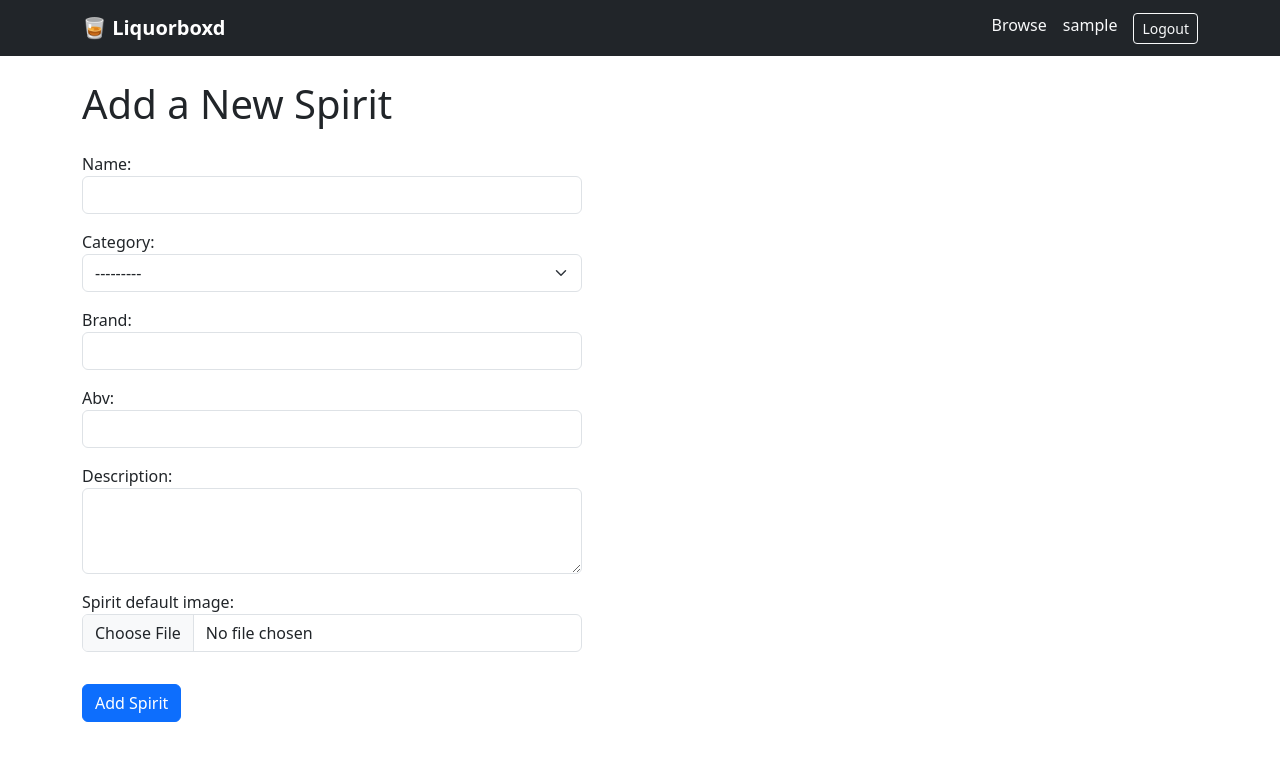
After one commit to marioesc425/Liquorboxd, a Django app: page /spirits/add/ in a window 1280 px wide. The commit adds this page. Shown: the top 761 px of the page. Run offline with Django 5.2, Linux system fonts and the light colour scheme; the visitor is signed in with stand-in values (Sample User, id 1).

Commit message:
Add user-submitted spirits with image upload and improved detail page layout

```diff
--- a/spirits/forms.py
+++ b/spirits/forms.py
@@ -1,5 +1,5 @@
 from django import forms
-from .models import Review
+from .models import Review, Spirit
 
 class ReviewForm(forms.ModelForm):
     class Meta:
@@ -11,3 +11,16 @@ class ReviewForm(forms.ModelForm):
             'text': forms.Textarea(attrs={'class': 'form-control', 'rows': 4}),
             'date_tried': forms.DateInput(attrs={'class': 'form-control', 'type': 'date'}),
         }
+
+class SpiritForm(forms.ModelForm):
+    class Meta:
+        model = Spirit
+        fields = ['name', 'category', 'brand', 'abv', 'description', 'spirit_default_image']
+        widgets = {
+            'name': forms.TextInput(attrs={'class': 'form-control'}),
+            'category': forms.Select(attrs={'class': 'form-select'}),
+            'brand': forms.TextInput(attrs={'class': 'form-control'}),
+            'abv': forms.NumberInput(attrs={'class': 'form-control', 'step': '0.1'}),
+            'description': forms.Textarea(attrs={'class': 'form-control', 'rows': 3}),
+            'spirit_default_image': forms.ClearableFileInput(attrs={'class': 'form-control'}),
+        }
--- a/spirits/models.py
+++ b/spirits/models.py
@@ -19,6 +19,7 @@ class Spirit(models.Model):
     brand = models.CharField(max_length = 50)
     abv = models.DecimalField(max_digits=3, decimal_places=1)
     description = models.TextField(blank=True)
+    spirit_default_image = models.ImageField(upload_to='spirit_details/', blank=True, null=True)
 
     def __str__(self):
         return self.name
--- /dev/null
+++ b/spirits/templates/spirits/add_spirit.html
@@ -0,0 +1,11 @@
+{% extends 'core/base.html' %}
+
+{% block content %}
+<h1 class="mb-4">Add a New Spirit</h1>
+
+<form method="post" enctype="multipart/form-data" style="max-width: 500px;">
+    {% csrf_token %}
+    {{ form.as_p }}
+    <button type="submit" class="btn btn-primary mt-3">Add Spirit</button>
+</form>
+{% endblock %}
--- a/spirits/templates/spirits/spirit_list.html
+++ b/spirits/templates/spirits/spirit_list.html
@@ -2,7 +2,7 @@
 
 {% block content %}
 <h1 class="mb-4">Spirits</h1>
-
+<a href="{% url 'add_spirit' %}" class="btn btn-outline-primary mb-3">+ Add a Spirit</a>
 <form method="get" class="d-flex mb-4" style="max-width: 400px;">
     <input type="text" name="q" class="form-control me-2" placeholder="Search spirits...">
     <button type="submit" class="btn btn-primary">Search</button>
--- a/spirits/urls.py
+++ b/spirits/urls.py
@@ -6,5 +6,6 @@ urlpatterns = [
     path('<int:pk>/', views.spirit_detail, name='spirit_detail'),
     path('<int:pk>/add_review/', views.add_review, name='add_review'),
     path('api/spirits/', views.spirit_list_api, name='spirit_list_api'),
-    path('api/spirits/<int:pk>/', views.spirit_detail_api, name='spirit_detail_api')
+    path('api/spirits/<int:pk>/', views.spirit_detail_api, name='spirit_detail_api'),
+    path('add/', views.add_spirit, name='add_spirit'),
 ]
--- a/spirits/views.py
+++ b/spirits/views.py
@@ -1,6 +1,6 @@
 from django.shortcuts import render, redirect, get_object_or_404
 from .models import Spirit
-from .forms import ReviewForm
+from .forms import ReviewForm, SpiritForm
 from django.contrib.auth.decorators import login_required
 from rest_framework.decorators import api_view
 from rest_framework.response import Response
@@ -49,3 +49,14 @@ def spirit_detail_api(request, pk):
     spirit = get_object_or_404(Spirit, pk=pk)
     serializer = SpiritSerializer(spirit)
     return Response(serializer.data)
+
+@login_required
+def add_spirit(request):
+    if request.method == 'POST':
+        form = SpiritForm(request.POST, request.FILES)
+        if form.is_valid():
+            spirit = form.save()
+            return redirect('spirit_detail', pk=spirit.pk)
+    else:
+        form = SpiritForm()
+    return render(request, 'spirits/add_spirit.html', {'form': form})
```
Also changed, not shown: spirits/templates/spirits/spirit_detail.html (+12 -5 lines), media/spirit_details/pixelDog.png (added), spirits/migrations/0004_spirit_spirit_default_image.py (added).
